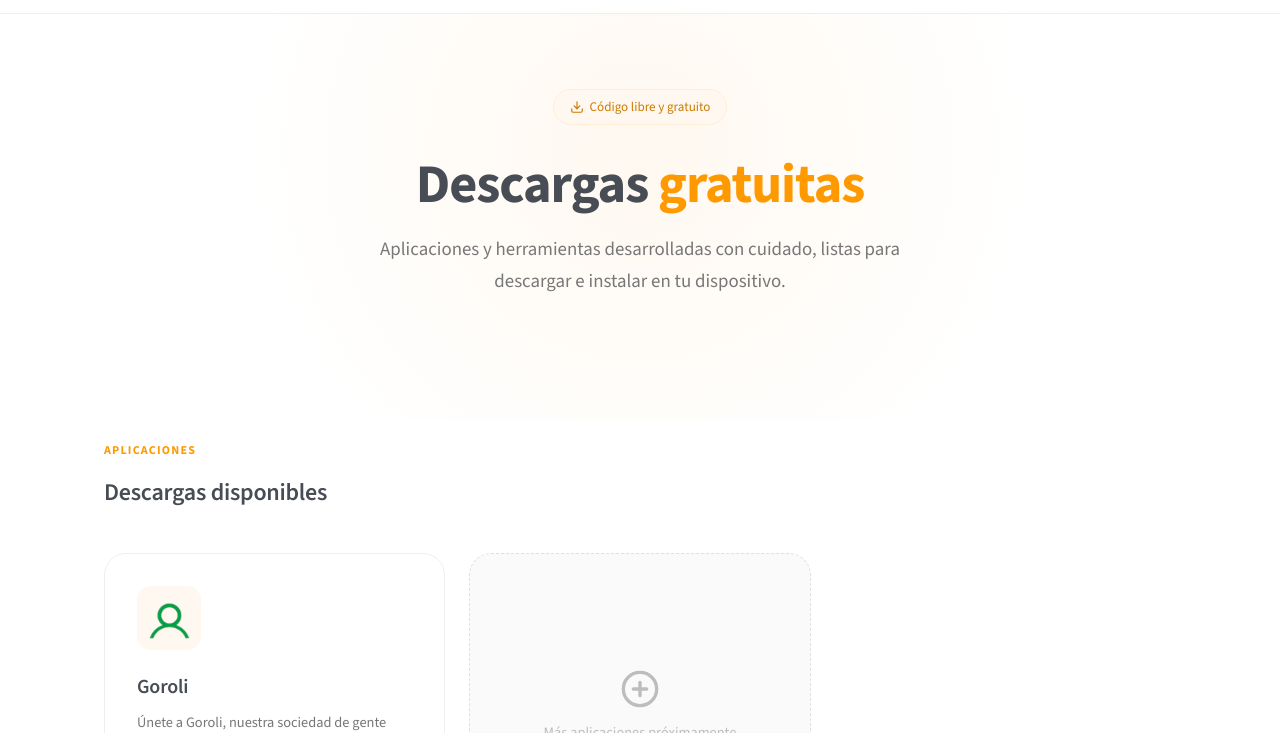
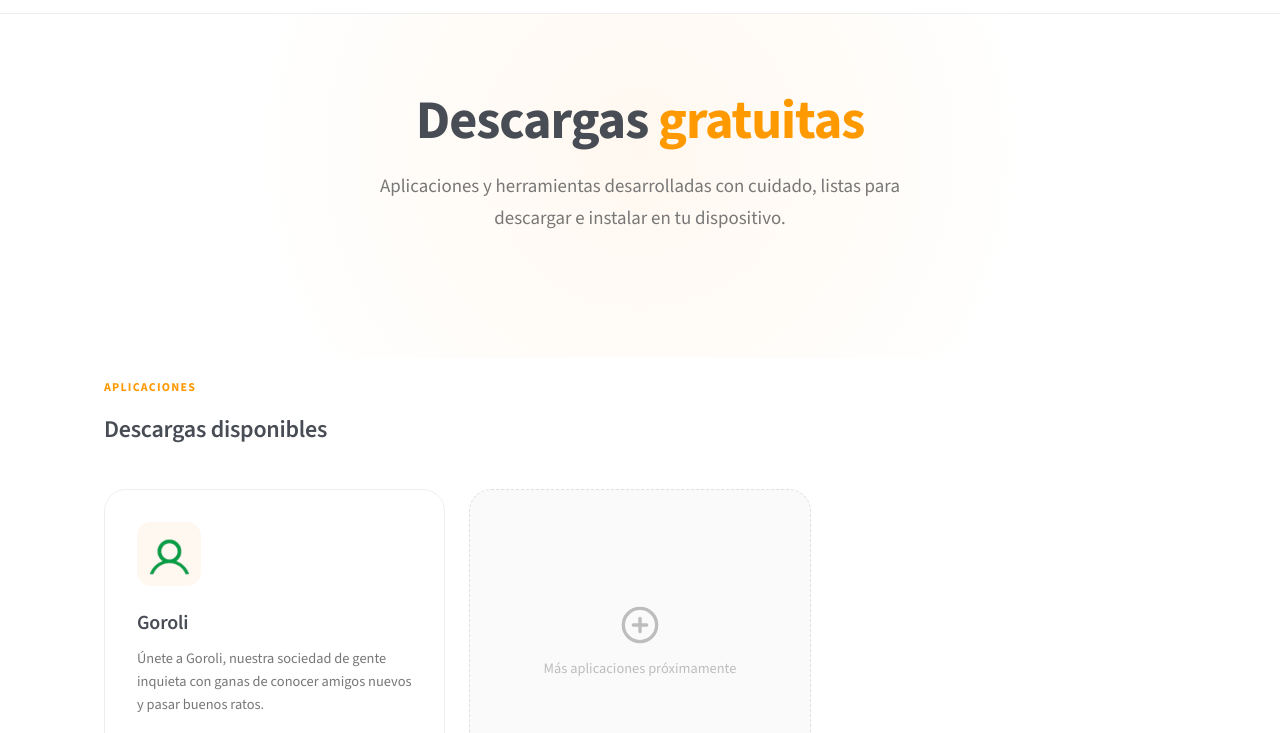
Before and after one commit to anirudhatalmale6-alt/edhom-goroli-website, a plain HTML site: page index.html in a window 1280 px wide. Shown: the part 51-784 px from the top of the page. Drawn offline with nearby package versions, Linux system fonts and the light colour scheme.

Commit message:
v3: Remove badge from homepage hero

```diff
--- a/index.html
+++ b/index.html
@@ -29,11 +29,7 @@
   <!-- Hero -->
   <section class="hero">
     <div class="container hero__content">
-      <div class="hero__badge animate-in">
-        <svg viewBox="0 0 24 24" fill="none" stroke="currentColor" stroke-width="2" stroke-linecap="round" stroke-linejoin="round"><path d="M21 15v4a2 2 0 01-2 2H5a2 2 0 01-2-2v-4"/><polyline points="7 10 12 15 17 10"/><line x1="12" y1="15" x2="12" y2="3"/></svg>
-        <span data-i18n="heroBadge">Código libre y gratuito</span>
-      </div>
-      <h1 class="animate-in delay-1">
+      <h1 class="animate-in">
         <span data-i18n="heroTitle">Descargas</span> <span class="accent" data-i18n="heroTitleAccent">gratuitas</span>
       </h1>
       <p class="hero__subtitle animate-in delay-2" data-i18n="heroSubtitle">
```
